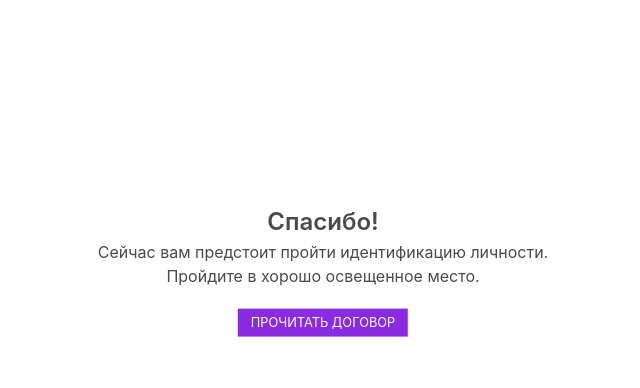
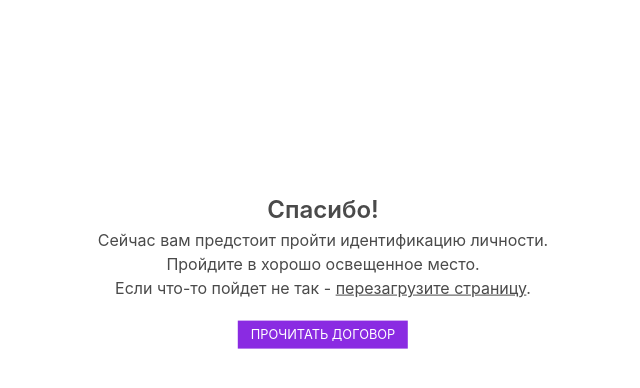
Before and after one commit to easilykz/front-office, a Flask app: template templates/job_confirmation.html in a window 1280 px wide. Shown: the part 132-520 px from the top of the page, without its empty margins (317-957 px from the left). Run offline with Flask 2, Linux system fonts and the light colour scheme; the template is opened without the code that fills it, so the values that code supplies are empty; parts of the project's set-up code (start-up, migrations or seed data) failed here and were passed over.

Commit message:
Фолбэк сообщение

```diff
--- a/templates/job_confirmation.html
+++ b/templates/job_confirmation.html
@@ -25,6 +25,7 @@
         <h1 style="text-align: center; font-size: 150%; font-weight: 600;">Спасибо!</h1>
         <p style="text-align: center; font-size: 100%;">Сейчас вам предстоит пройти идентификацию личности.</p>
         <p style="text-align: center; font-size: 100%;">Пройдите в хорошо освещенное место.</p>
+        <p style="text-align: center; font-size: 100%; ">Если что-то пойдет не так - <span style="text-decoration: underline">перезагрузите страницу</span>.</p>
         <p style="text-align: center;font-size: 80%; padding-top: 2em">
             <a style="background-color: #8a2be2; color: white; padding: 0.5em 1em; text-decoration: none; text-transform: uppercase;" href="https://i.easytap.io/contract-doc?code={{ code }}&amp;n=✓">Прочитать Договор</a>
         </p>
```
